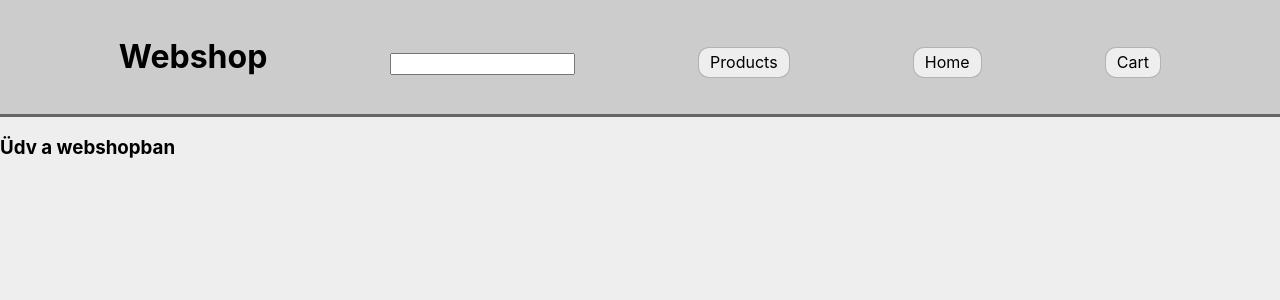
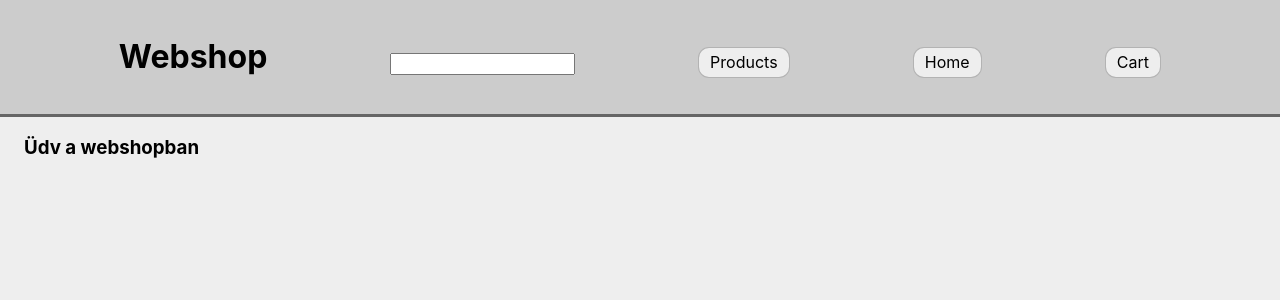
Before and after one commit to arondozsa/webshop, a React (Create React App) app: page / in a window 1280 px wide. Shown: the top 300 px of the page. Built offline with nearby package versions, Linux system fonts and the light colour scheme.

Commit message:
minimal css

```diff
--- /dev/null
+++ b/src/Home.css
@@ -0,0 +1,3 @@
+.welcome {
+  margin-left : 1.5rem
+}
--- a/src/Home.js
+++ b/src/Home.js
@@ -1,8 +1,9 @@
 import React from 'react'
+import './Home.css'
 
 export default function Home() {
 
   return (
-    <h3>Üdv a webshopban</h3>
+    <h3 className ='welcome'>Üdv a webshopban</h3>
   )
 }
--- /dev/null
+++ b/src/ProductPage.css
@@ -0,0 +1,10 @@
+.productContainer {
+  padding-left: 1.5rem;
+  display: flex;
+  flex-direction: column;
+  gap: 10px;
+}
+.productContainer button {
+  width : 100px;
+  margin: 0 auto
+}
--- a/src/ProductPage.js
+++ b/src/ProductPage.js
@@ -2,17 +2,20 @@ import React from 'react'
 import { useParams } from 'react-router'
 import products from './products.json'
 import { CartContext } from './CartContext'
+import './ProductPage.css'
+
 
 export default function ProductPage() {
   let { prod } = useParams()
   let currentProd = products.find(e => e.name === prod)
   let { cart, setCart } = React.useContext(CartContext)
 
+
   return (
-    <div>
+    <div className='productContainer'>
       <h2>{currentProd.name}</h2>
       <p>{currentProd.description}</p>
-      <span>{currentProd.price}</span>
+      <span>{currentProd.price * 100} Ft</span>
       <button onClick={() => cart !== null ?
         setCart([...cart, { [currentProd.name] : currentProd.price } ])
         :
@@ -20,4 +23,5 @@ export default function ProductPage() {
       </button>
     </div>
   )
+
 }
```
